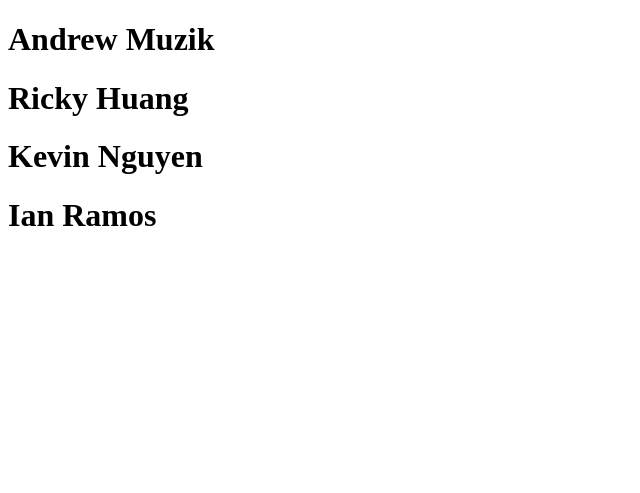
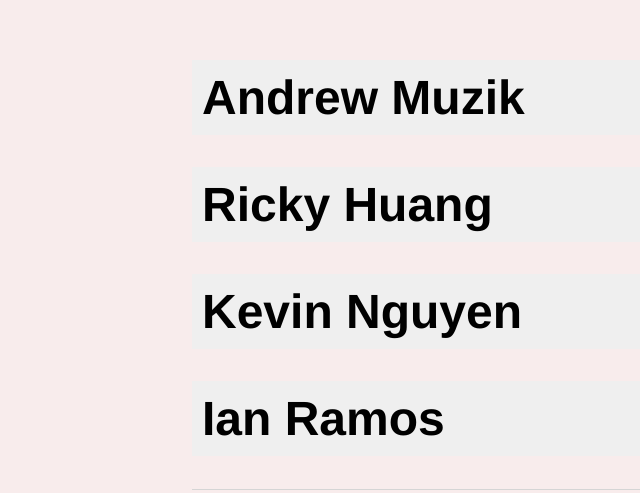
Before and after one commit to DrewMuzik/drewmuzik.github.io, a plain HTML site: page contact.html in a window 1280 px wide. Shown: the whole page, without its empty margins (0-640 px from the left). Drawn offline with Linux system fonts and the light colour scheme.

Commit message:
added css

```diff
--- a/contact.html
+++ b/contact.html
@@ -1,18 +1,18 @@
 <!DOCTYPE html>
 <head>
-
-
+  <title> MPreet3 Members </title>
+  <link rel="stylesheet" type="text/css" href="/css/main.css">
 </head>
 
 <body>
 
-<h1> Andrew Muzik </h1>
+  <h1 > Andrew Muzik </h1>
 
-<h1> Ricky Huang </h1>
+  <h1> Ricky Huang </h1>
 
-<h1> Kevin Nguyen </h1>
+  <h1> Kevin Nguyen </h1>
 
-<h1> Ian Ramos </h1>
+  <h1> Ian Ramos </h1>
 
 </body>
 
```
